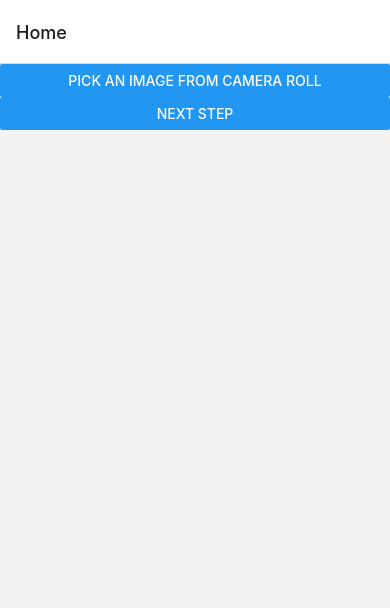
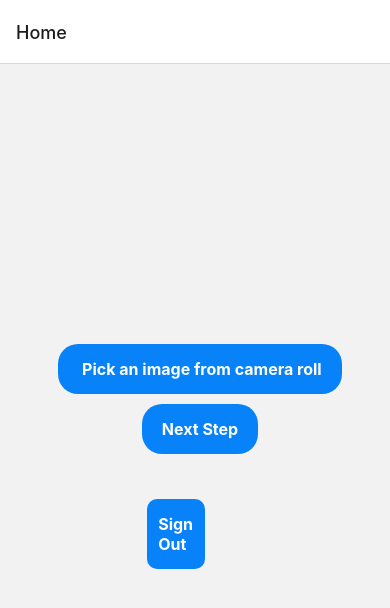
Before and after one commit to thaivo02/Image-editor, a React Native app: screen /Home in a window 390 px wide. Shown: the top 608 px of the page. Built offline with nearby package versions, Linux system fonts and the light colour scheme; no server answers; what gl-react would draw is missing.

Commit message:
Login Screen commit

```diff
--- a/src/screen/Home.js
+++ b/src/screen/Home.js
@@ -1,13 +1,18 @@
-import { View, Button, Image, Dimensions } from "react-native";
+import { View, Button, Image, Dimensions,Text } from "react-native";
 import React, { Component } from "react";
 import * as ImagePicker from "expo-image-picker";
-
+import styles from '../stylesheet/Styles';
+import { TouchableOpacity } from "react-native-gesture-handler";
+import { auth } from "../../Firebaseconfig";
+import { useNavigation } from '@react-navigation/core';
 export class Home extends Component {
   constructor(props) {
     super(props);
     this.state = {
       image: null,
+
     };
+
   }
 
   pickImage = async () => {
@@ -25,24 +30,43 @@ export class Home extends Component {
   };
 
   render() {
+    // this.setState({navigation : useNavigation()})
+    const HandleSignOut = ()=>{
+      auth.signOut()
+      .then(() =>{
+        navigation.replace("Login")
+      })
+      .catch(error =>alert(error.message))
+    }
     return (
-      <View>
-        <Button
-          title="Pick an image from camera roll"
+      <View style={styles.HomeContainer}>
+        <TouchableOpacity
+
           onPress={this.pickImage}
-        />
+          style={styles.PickImageButton}
+        >
+        <Text style={styles.HomeText}> Pick an image from camera roll</Text>
+        </TouchableOpacity>
+
         {this.state.image && (
           <Image
             source={{ uri: this.state.image }}
             style={{ width: Dimensions.get("screen").width, height: 500 }}
           />
         )}
-        <Button
-          title="Next step"
+        <TouchableOpacity
+
           onPress={() =>
             this.props.navigation.navigate("Edit", { image: this.state.image })
           }
-        />
+          style={styles.PickImageButton}
+        >
+          <Text style={styles.HomeText}>Next Step</Text>
+        </TouchableOpacity>
+
+        <TouchableOpacity style={[styles.ButtonSignOut]} onPress ={HandleSignOut}>
+          <Text style={styles.LoginText}>Sign Out</Text>
+        </TouchableOpacity>
       </View>
     );
   }
--- a/src/stylesheet/Styles.js
+++ b/src/stylesheet/Styles.js
@@ -13,4 +13,80 @@ export default StyleSheet.create({
     height: 200,
     marginTop: 0,
   },
+  //login style
+  Login: {
+    flex:1,
+    justifyContent:'center',
+    alignItems:'center',
+  },
+  InputContainer:{
+    width:'80%'
+  },
+  Input:{
+    backgroundColor:'white',
+    paddingHorizontal:15,
+    paddingVertical:10,
+    borderRadius:15,
+    marginTop:5,
+
+  },
+  ButtonContainer:{
+    width:'60%',
+    justifyContent:'center',
+    alignItems:'center',
+    marginTop:40,
+  },
+  ButtonLogin:{
+    backgroundColor:'#0782F9',
+    width:'100%',
+    padding:15,
+    borderRadius:10,
+    alignItems:'center'
+
+  },
+  LoginText:{
+    color:'white',
+    fontWeight:'700',
+    fontSize:16,
+  },
+  RegisterText:{
+    color:'#0782F9',
+    fontWeight:'700',
+    fontSize:16,
+  },
+  ButtonOutline:{
+    backgroundColor:'white',
+    marginTop:10,
+    borderColor:'#0782F9',
+    borderWidth:2
+  },
+  //Home Style
+  HomeContainer:{
+    flex:1,
+    justifyContent:'center',
+    alignItems:'center',
+
+  },
+  PickImageButton:{
+    backgroundColor:'#0782F9',
+    width:'100%',
+    padding:15,
+    margin:5,
+    borderRadius:20,
+    alignItems:'center'
+  },
+  HomeText:{
+    color:'white',
+    fontWeight:'700',
+    fontSize:16,
+  },
+  ButtonSignOut:{
+    backgroundColor:'#0782F9',
+    width:'60%',
+    padding:15,
+    borderRadius:10,
+    alignItems:'center',
+    marginTop:40,
+  }
+
 });
```
